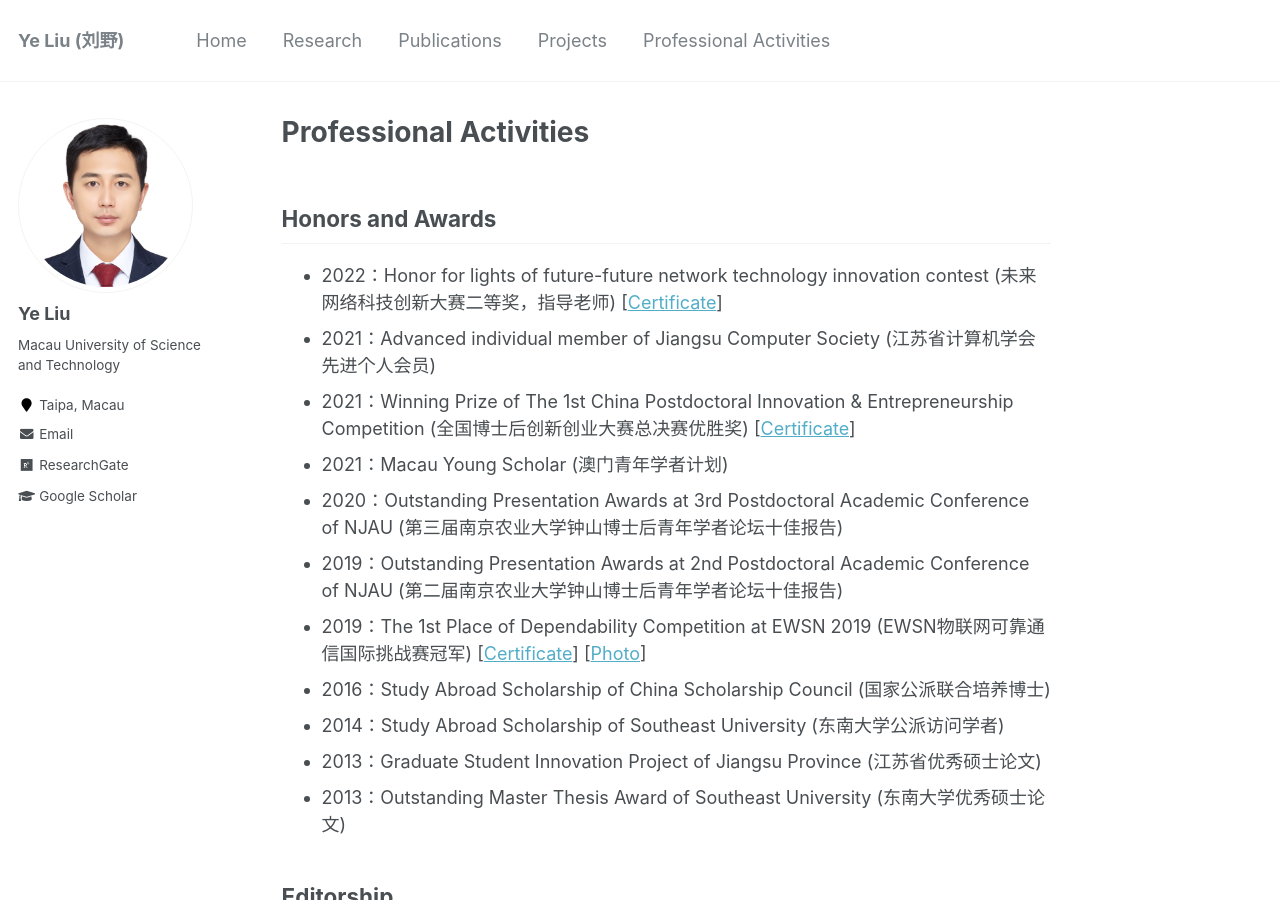
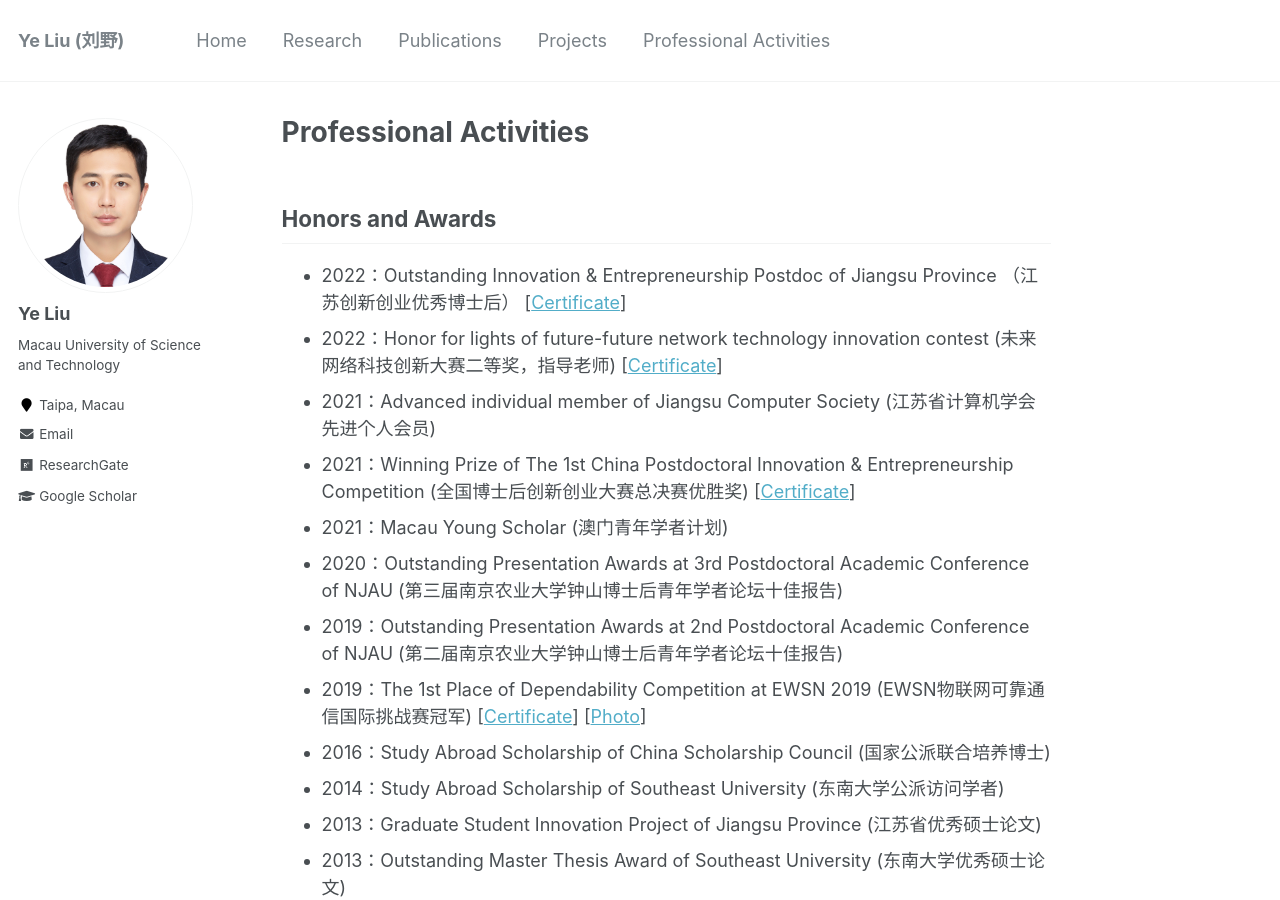
Before and after one commit to ChrisYe-Liu/chrisye-liu.github.io, a Jekyll site: the page built from _pages/professional-activities.md, in a window 1280 px wide and 900 px high. Built offline with Jekyll 4.4.1, drawn with Linux system fonts in a browser that asks for light colours.

Commit message:
jiangsupostdoc

```diff
--- a/_pages/professional-activities.md
+++ b/_pages/professional-activities.md
@@ -7,6 +7,7 @@ author_profile: true
 
 Honors and Awards
 ------
+* 2022：Outstanding Innovation & Entrepreneurship Postdoc of Jiangsu Province （江苏创新创业优秀博士后） [[Certificate](https://chrisye-liu.github.io/files/certificate/2022jiangsupostdoc.jpg)]
 * 2022：Honor for lights of future-future network technology innovation contest (未来网络科技创新大赛二等奖，指导老师) [[Certificate](https://chrisye-liu.github.io/files/certificate/2022lightaward.jpg)]
 * 2021：Advanced individual member of Jiangsu Computer Society (江苏省计算机学会先进个人会员)
 * 2021：Winning Prize of The 1st China Postdoctoral Innovation & Entrepreneurship Competition (全国博士后创新创业大赛总决赛优胜奖) [[Certificate](https://chrisye-liu.github.io/files/certificate/2021postdoc.pdf)]
```
Also changed, not shown: 1 other file.
